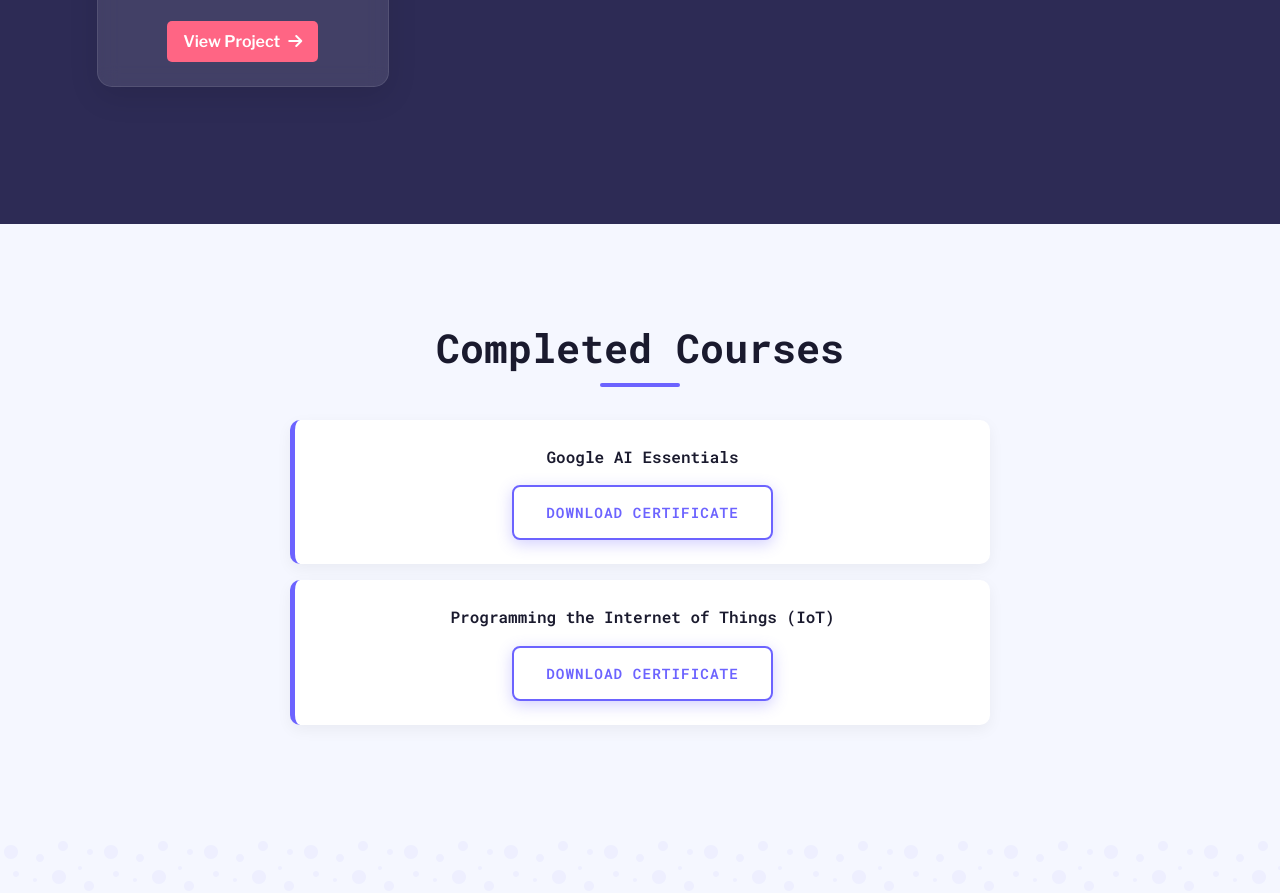
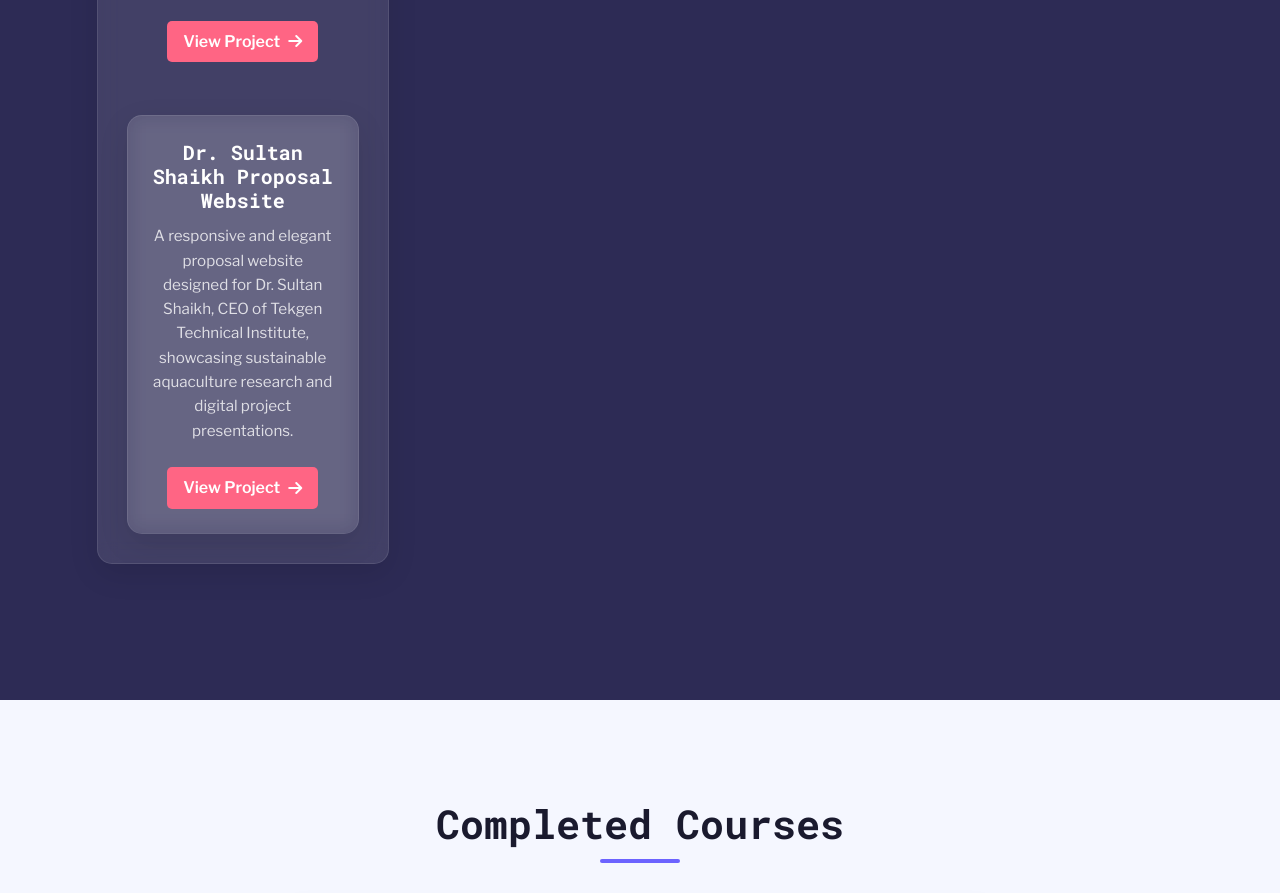
Before and after one commit to hingorjo/iqbalkhan, a plain HTML site: page index.html in a window 1280 px wide. Shown: the part 2739-3632 px from the top of the page. Drawn offline with nearby package versions, Linux system fonts and the light colour scheme.

Commit message:
Update index.html

```diff
--- a/index.html
+++ b/index.html
@@ -1211,6 +1211,17 @@
               View Project <i class="fas fa-arrow-right"></i>
             </a>
           </div>
+<div class="project-card">
+  <div class="project-content">
+    <h3 class="project-title">Dr. Sultan Shaikh Proposal Website</h3>
+    <p class="project-description">
+      A responsive and elegant proposal website designed for Dr. Sultan Shaikh, CEO of Tekgen Technical Institute, showcasing sustainable aquaculture research and digital project presentations.
+    </p>
+    <a href="https://hingorjo.github.io/Project/" target="_blank" class="project-link">
+      View Project <i class="fas fa-arrow-right"></i>
+    </a>
+  </div>
+</div>
         </div>
       </div>
     </div>
```
